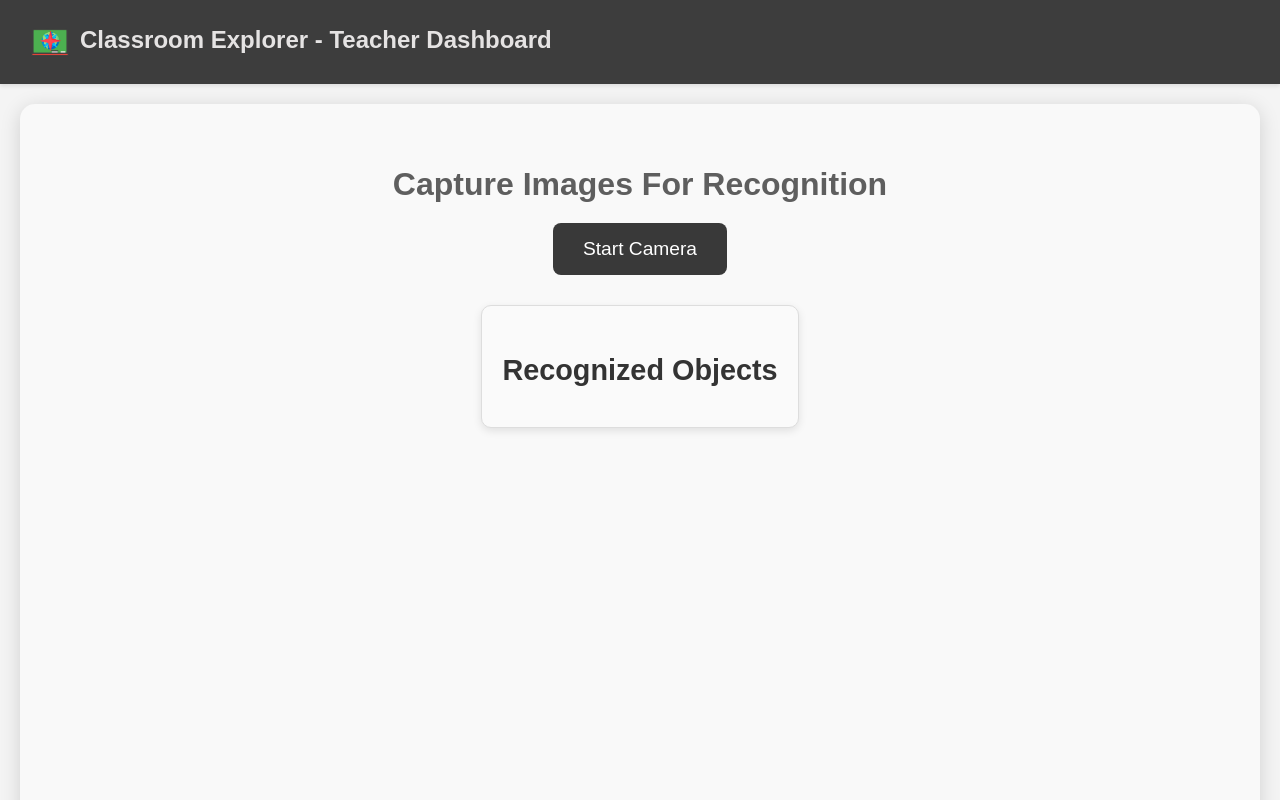
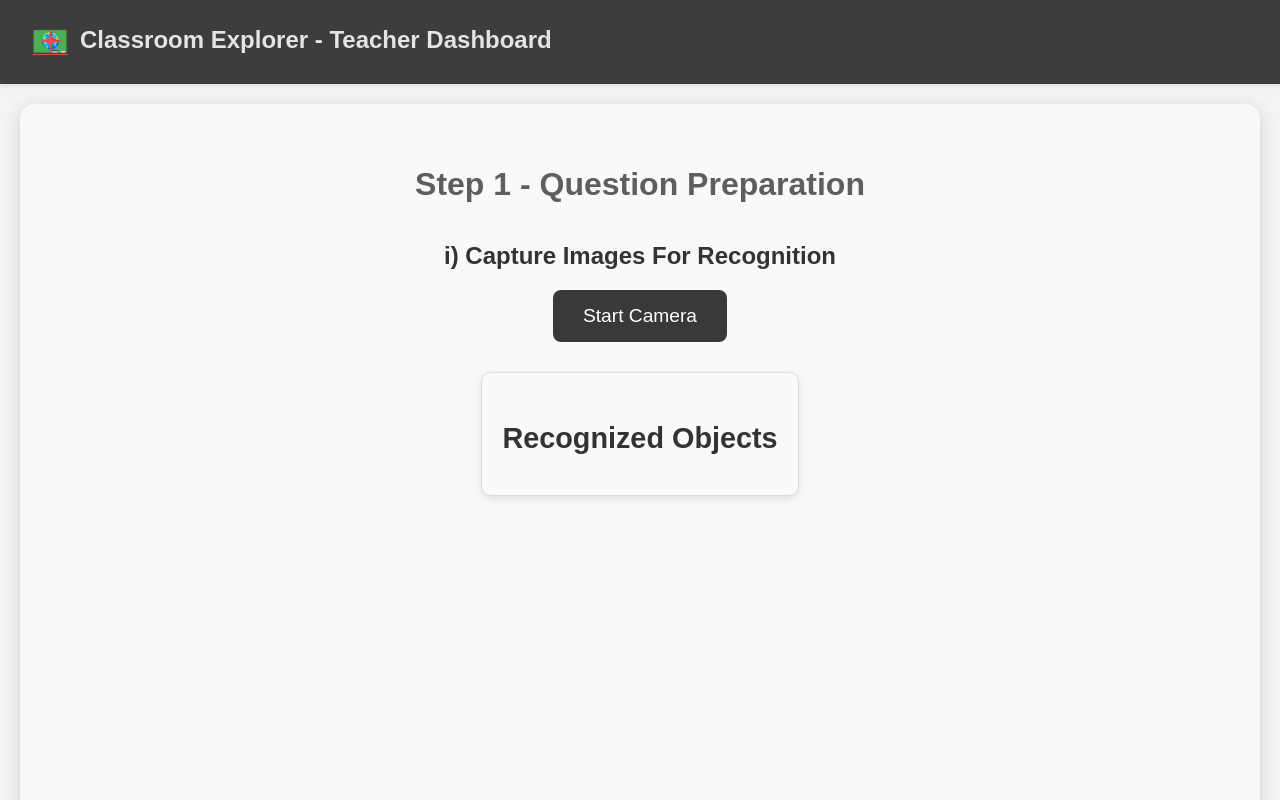
Before and after one commit to jackmok33/teacher-ui, a React (Vite) app: page /upload-image in a window 1280 px wide. Shown: the top 800 px of the page. Built offline with nearby package versions, Linux system fonts and the light colour scheme.

Commit message:
fixed wordings

```diff
--- a/src/pages/GenerateQuestionPage.jsx
+++ b/src/pages/GenerateQuestionPage.jsx
@@ -101,7 +101,7 @@ function GenerateQuestionPage() {
     return (
         <div className="game-settings-page">
             <h1>Step 1 - Question Preparation</h1>
-            <h2>Quiz Question Generator</h2>
+            <h2>ii) Quiz Question Generator</h2>
             <p>Customize the settings for your game and create a unique experience for your students.</p>
 
             <form onSubmit={handleGenerate} className="settings-form">
--- a/src/pages/UploadImagePage.jsx
+++ b/src/pages/UploadImagePage.jsx
@@ -106,7 +106,8 @@ function UploadImagePage() {
     return (
         <div className="upload-page">
             <div className="camera-section">
-                <h1>Capture Images For Recognition</h1>
+                <h1>Step 1 - Question Preparation</h1>
+                <h2>i) Capture Images For Recognition</h2>
                 {!isCapturing && (
                     <button onClick={startCamera} className="camera-button">
                         Start Camera
--- a/src/pages/UploadQuizQuestionPage.jsx
+++ b/src/pages/UploadQuizQuestionPage.jsx
@@ -58,6 +58,7 @@ function UploadQuizQuestionPage() {
         <div className="upload-page">
             <div className="upload-container">
                 <h1>Step 1 - Question Preparation </h1>
+                <img src="https://cdn-icons-png.flaticon.com/512/6394/6394065.png" style={{width:"150px"}}></img>
                 <h2>Upload Your JSON File</h2>
                 <p>Upload a JSON file to start the game setup</p>
 
```
